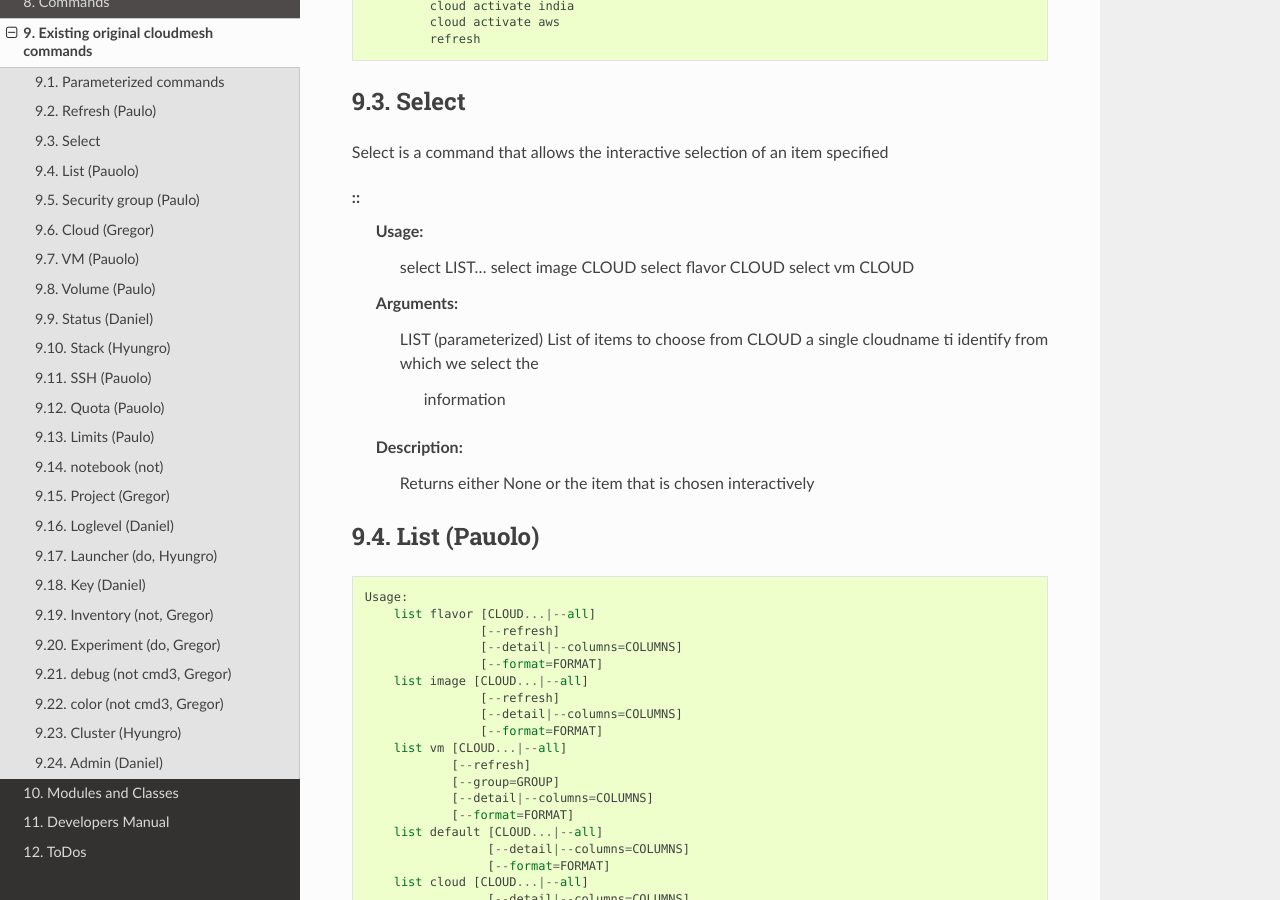
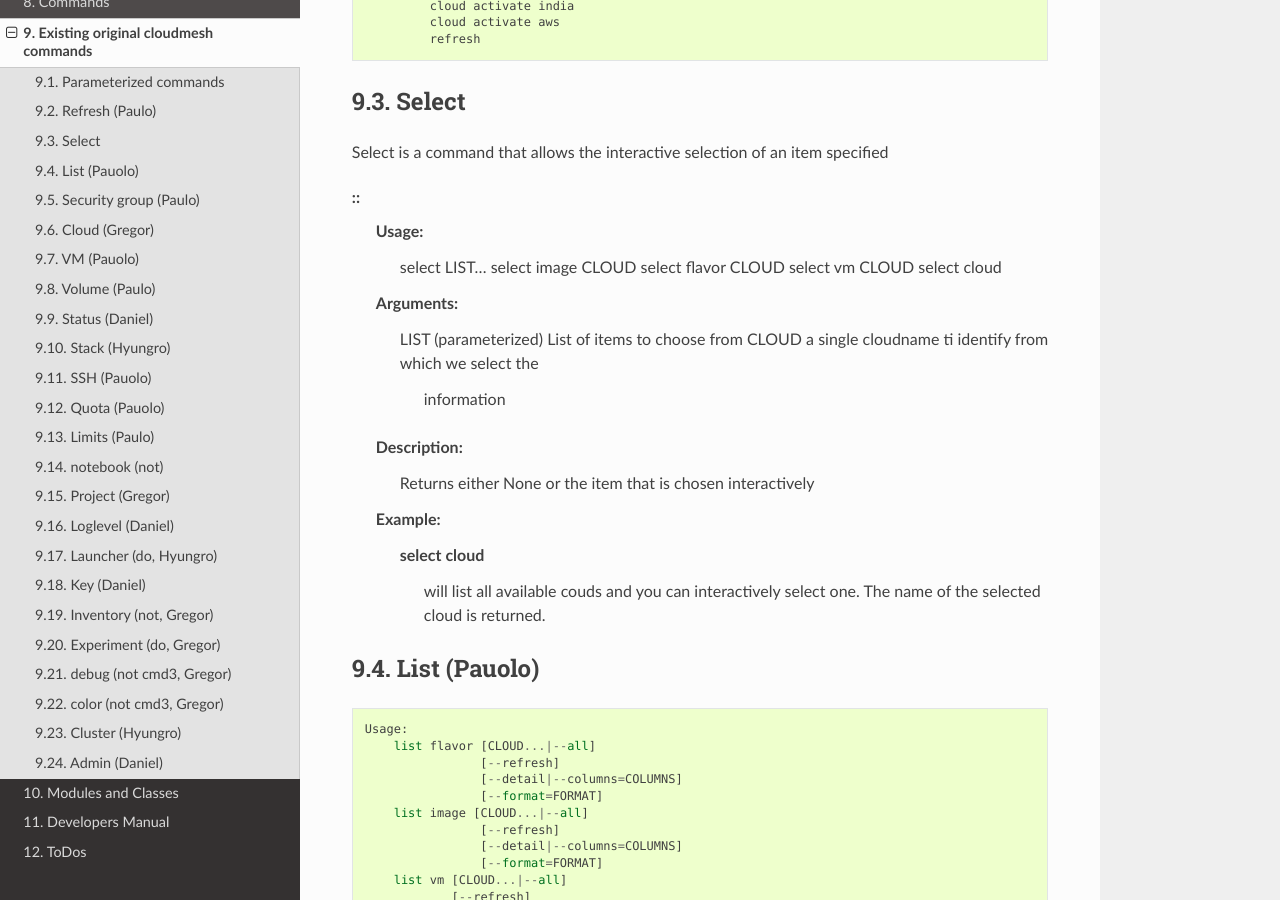
Before and after one commit to cloudmesh/client, a Sphinx documentation site: the page built from docs/source/old.rst, in a window 1280 px wide and 900 px high, scrolled down 1792 px. Built offline with Sphinx 7.4.7 and the Read the Docs theme 2.0.0, drawn with Linux system fonts in a browser that asks for light colours; pages that are not in the unit, such as notebooks, are missing from menus.

Commit message:
adding selector

```diff
--- a/docs/source/old.rst
+++ b/docs/source/old.rst
@@ -103,13 +103,13 @@ Select is a command that allows the interactive selection of an item
 specified
 
 
-
 ::
    Usage:
        select LIST...
        select image CLOUD
        select flavor CLOUD
        select vm CLOUD
+       select cloud
 
    Arguments:
        LIST   (parameterized) List of items to choose from
@@ -119,6 +119,10 @@ specified
    Description:
        Returns either None or the item that is chosen interactively
 
+   Example:
+       select cloud
+           will list all available couds and you can interactively
+	   select one. The name of the selected cloud is returned.
 
 List (Pauolo)
 -------------
```
